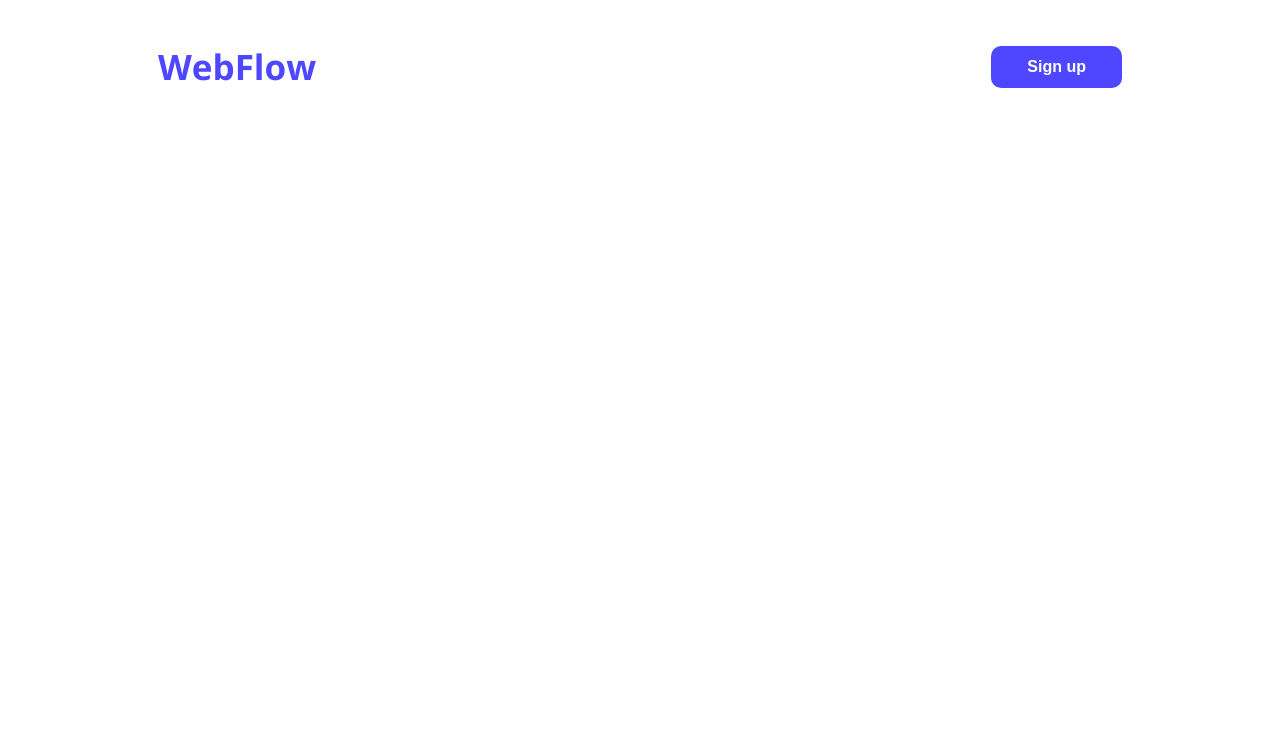
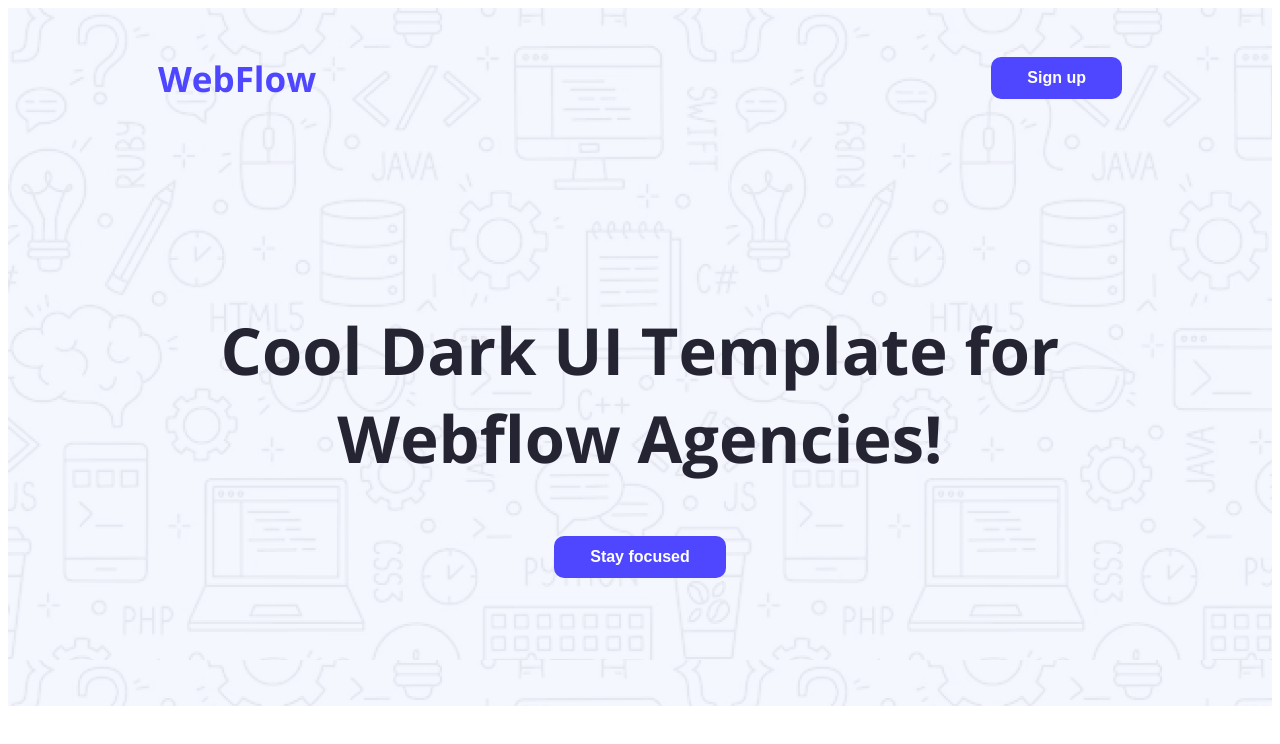
Before and after one commit to MdSakibUddin/assignment-1, a plain HTML site: page index.html in a window 1280 px wide. Drawn offline with nearby package versions, Linux system fonts and the light colour scheme.

Commit message:
Header section starts

```diff
--- a/index.html
+++ b/index.html
@@ -11,14 +11,25 @@
     <!-- Style-sheet css connection  -->
     <link rel="stylesheet" href="styles/index.css">
 </head>
-<body class="open-sans-normal">
-    <header>
+<body class="open-sans-normal secondary-bg">
+    <!-- Header Starts -->
+    <header class="header">
         <nav>
-            <h3 class="nav-title text-primary">WebFlow</h3>
+            <h4 class="nav-title text-primary">WebFlow</h4>
             <a href=""><button class="btn-primary">Sign up</button></a>
         </nav>
+        <div class="banner">
+            <div class="banner-content">
+                <h2 class="banner-greetings dark-2">Cool Dark UI Template for <br> Webflow Agencies!</h2>
+                <a href=""><button class="btn-primary">Stay focused</button></a>
+            </div>
+        </div>
     </header>
+    <!-- Header End -->
     <main>
+        <section>
+
+        </section>
 
     </main>
     <footer>
--- a/styles/index.css
+++ b/styles/index.css
@@ -12,7 +12,11 @@
 }
 
 .secondary-bg{
+    border-radius: 10px;
+}
 
+.dark-2{
+    color: #252432;
 }
 
 .btn-primary{
@@ -24,7 +28,12 @@
     border-radius: 10px;
     border: none;
 }
-
+/* Header Section Starts */
+.header{
+    background-image: url(../image/Hero-bg.png);
+    width: auto;
+    height: 698px;
+}
 
 /* Navbar Section Styles */
 nav{
@@ -38,3 +47,14 @@ nav{
     font-weight: 600px;
     font-size: 35px;
 }
+
+/* Banner Section */
+.banner-greetings{
+    font-weight: bold;
+    font-size: 65px;
+}
+
+.banner{
+    text-align: center;
+    margin-top: 158px;
+}
```
